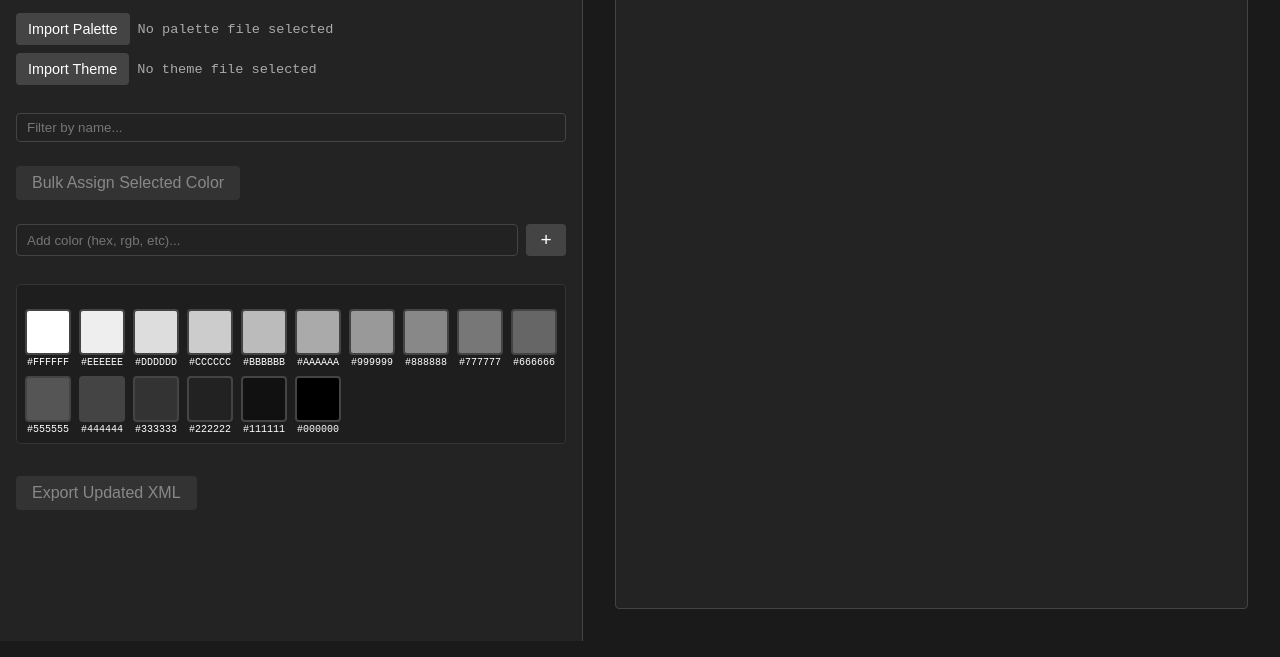
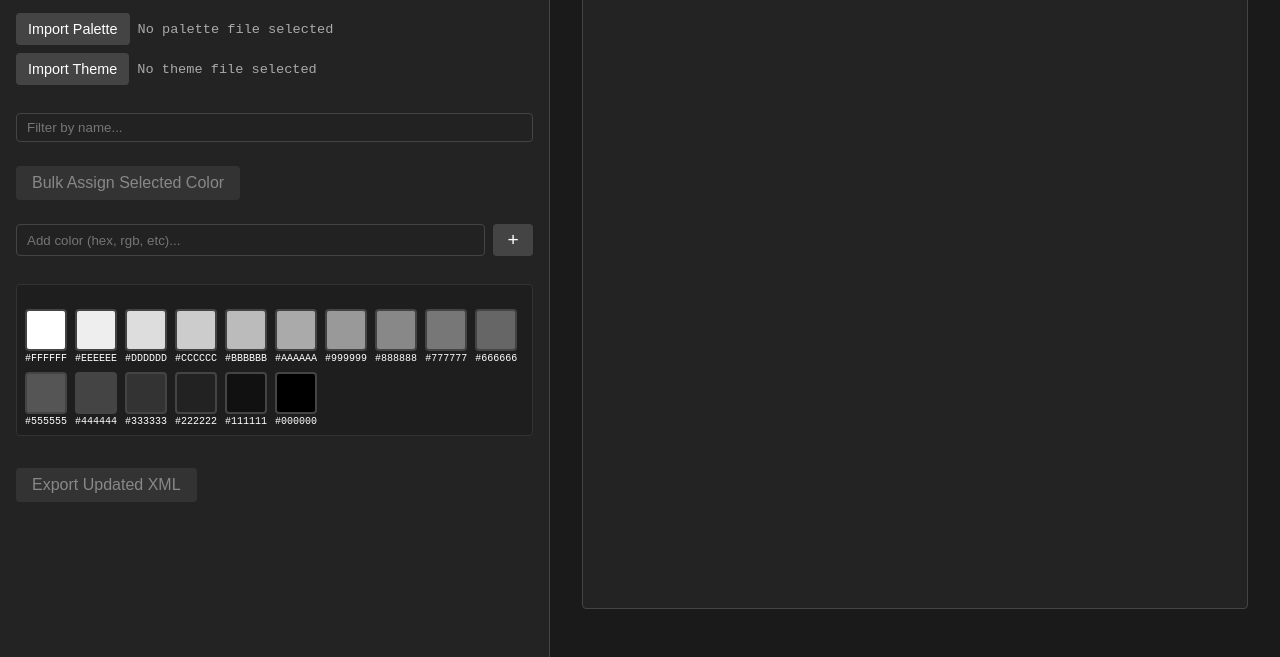
Before and after one commit to dcog989/Goat-Theme-Editor, a plain HTML site: page index.html in a window 1280 px wide. Shown: the part 143-800 px from the top of the page. Drawn offline with Linux system fonts and the light colour scheme.

Commit message:
bug hunt 1

```diff
--- a/css/GoatThemeEditor.css
+++ b/css/GoatThemeEditor.css
@@ -1,3 +1,5 @@
+*, *::before, *::after { box-sizing: border-box; }
+
 :root {
     --bg-body: #1a1a1a;
     --bg-input: #222222;
@@ -48,18 +50,26 @@ body {
     font-family: "Source Code Pro", monospace;
     font-size: 16px;
     margin: 0;
-    min-height: 98vh;
+    min-height: 100vh;
     transition: background 0.3s, color 0.3s;
+}
+@media (prefers-reduced-motion: reduce) {
+    body, .container, .sidebar, .main, .theme-toggle-button, .import-btn,
+    #filterInput, .btn-primary, #paletteColors, .palette-color,
+    .color-value-input, .palette-color-delete-btn {
+        transition: none !important;
+    }
 }
 .container {
     display: flex;
     flex-direction: row;
-    height: 98vh;
+    min-height: 100vh;
 }
 .sidebar {
     background: var(--bg-sidebar);
     padding: 24px 16px 16px 16px;
     width: 550px;
+    max-width: 100%;
     border-right: 1px solid var(--border-strong);
     display: flex;
     flex-direction: column;
@@ -99,6 +109,13 @@ h1 {
 }
 .theme-toggle-button:hover {
     background: var(--button-bg-hover);
+}
+.theme-toggle-button:focus-visible,
+.import-btn:focus-visible,
+.btn-primary:focus-visible,
+#addCustomColorBtn:focus-visible {
+    outline: 2px solid var(--selected-palette-border);
+    outline-offset: 2px;
 }
 .file-inputs {
     display: flex;
--- a/index.html
+++ b/index.html
@@ -3,6 +3,7 @@
 
 <head>
     <meta charset="UTF-8">
+    <meta name="viewport" content="width=device-width, initial-scale=1.0">
     <title>GOAT Theme Editor</title>
     <link rel="stylesheet" href="css/GoatThemeEditor.css">
     <link rel="icon" href="favicon.svg" type="image/svg+xml">
--- a/js/GoatThemeEditor.js
+++ b/js/GoatThemeEditor.js
@@ -13,6 +13,8 @@ let filteredThemeItems = [];
 let selectedPaletteColor = null;
 let themeFileDoc = null;
 let originalThemeFileName = "Theme";
+let currentPaletteReadId = 0;
+let currentThemeReadId = 0;
 
 
 // --- Core Logic Functions ---
@@ -42,6 +44,9 @@ function addCustomColor() {
 
 function deleteColorFromPalette(hexToDelete) {
     palette = palette.filter(p => p.hex !== hexToDelete);
+    if (selectedPaletteColor && selectedPaletteColor.hex === hexToDelete) {
+        selectedPaletteColor = null;
+    }
     renderPalette();
 }
 
@@ -55,10 +60,6 @@ function updateItemColor(item, newColorString) {
             newColorInfo.inputFormat = item.colorInfo.inputFormat;
             newColorInfo.originalPrefix = item.colorInfo.originalPrefix;
             newColorInfo.originalUsesCommas = item.colorInfo.originalUsesCommas;
-            if (item.colorInfo.originalHadExplicitAlpha) {
-                newColorInfo.instance = newColorInfo.instance.alpha(item.colorInfo.alpha);
-                newColorInfo.alpha = item.colorInfo.alpha;
-            }
         }
 
         const formattedValue = formatColorForOutput(newColorInfo);
@@ -127,8 +128,11 @@ document.addEventListener('DOMContentLoaded', () => {
             const file = e.target.files[0];
             if (!file) { paletteFileNameEl.textContent = 'No palette file selected'; return; }
             paletteFileNameEl.textContent = file.name;
+            currentPaletteReadId++;
+            const thisReadId = currentPaletteReadId;
             const reader = new FileReader();
             reader.onload = function (ev) {
+                if (thisReadId !== currentPaletteReadId) return;
                 try {
                     if (ev.target.result) {
                         palette = parsePalette(ev.target.result);
@@ -137,7 +141,7 @@ document.addEventListener('DOMContentLoaded', () => {
                     } else { alert("Error: Palette file content is empty or unreadable."); }
                 } catch (error) { alert(`Error processing palette file: ${error.message}`); }
             };
-            reader.onerror = function () { alert(`Error reading palette file: ${reader.error ? reader.error.message : 'Unknown error'}`); };
+            reader.onerror = function () { if (thisReadId !== currentPaletteReadId) return; alert(`Error reading palette file: ${reader.error ? reader.error.message : 'Unknown error'}`); };
             try { reader.readAsText(file); } catch (readError) { alert(`Could not start reading palette file: ${readError.message}`); }
         };
     }
@@ -158,8 +162,11 @@ document.addEventListener('DOMContentLoaded', () => {
             const nameParts = file.name.split('.');
             if (nameParts.length > 1) nameParts.pop();
             originalThemeFileName = nameParts.join('.') || file.name;
+            currentThemeReadId++;
+            const thisReadId = currentThemeReadId;
             const reader = new FileReader();
             reader.onload = function (ev) {
+                if (thisReadId !== currentThemeReadId) return;
                 try {
                     if (ev.target.result) {
                         const result = parseGenericThemeFile(ev.target.result);
@@ -170,7 +177,7 @@ document.addEventListener('DOMContentLoaded', () => {
                     } else { alert("Error: Theme file content is empty or unreadable."); }
                 } catch (error) { alert(`Error processing theme file: ${error.message}`); }
             };
-            reader.onerror = function () { alert(`Error reading theme file: ${reader.error ? reader.error.message : 'Unknown error'}`); };
+            reader.onerror = function () { if (thisReadId !== currentThemeReadId) return; alert(`Error reading theme file: ${reader.error ? reader.error.message : 'Unknown error'}`); };
             try { reader.readAsText(file); } catch (readError) { alert(`Could not start reading theme file: ${readError.message}`); }
         };
     }
@@ -207,7 +214,6 @@ document.addEventListener('DOMContentLoaded', () => {
     // Initial Setup Calls
     const initialTheme = localStorage.getItem('themeEditorTheme') || 'dark';
     applyTheme(initialTheme);
-    updateButtonStates();
     renderPalette();
     renderThemeItems();
 });
--- a/js/GoatThemeEditorColorUtils.js
+++ b/js/GoatThemeEditorColorUtils.js
@@ -7,6 +7,11 @@ window.colordx = colordx;
 
 function toHexByte(value) {
     return Math.round(Math.min(Math.max(value, 0), 255)).toString(16).padStart(2, '0');
+}
+
+function formatAlpha(a) {
+    if (Math.abs(a - 1) < 0.0001) return '1';
+    return parseFloat(a.toFixed(8)).toString();
 }
 
 function hexToShort(hex) {
@@ -115,8 +120,6 @@ function formatColorForOutput(colorInfo) {
                 }
             } else if (originalPrefix === "" && outputString.startsWith("#")) {
                 outputString = outputString.substring(1);
-            } else if (originalPrefix === "#" && !outputString.startsWith("#")) {
-                outputString = "#" + outputString;
             }
             break;
         }
@@ -128,13 +131,13 @@ function formatColorForOutput(colorInfo) {
             const a = rgb.alpha;
             if (usesCommas) {
                 if (outputAlpha) {
-                    outputString = `rgba(${r}, ${g}, ${b}, ${a === 1 ? '1' : a})`;
+                    outputString = `rgba(${r}, ${g}, ${b}, ${formatAlpha(a)})`;
                 } else {
                     outputString = `rgb(${r}, ${g}, ${b})`;
                 }
             } else {
                 if (outputAlpha) {
-                    outputString = `rgb(${r} ${g} ${b} / ${a === 1 ? '1' : a})`;
+                    outputString = `rgb(${r} ${g} ${b} / ${formatAlpha(a)})`;
                 } else {
                     outputString = `rgb(${r} ${g} ${b})`;
                 }
@@ -155,13 +158,13 @@ function formatColorForOutput(colorInfo) {
             const a = hsl.alpha;
             if (usesCommas) {
                 if (outputAlpha) {
-                    outputString = `hsla(${h}, ${s}%, ${l}%, ${a === 1 ? '1' : a})`;
+                    outputString = `hsla(${h}, ${s}%, ${l}%, ${formatAlpha(a)})`;
                 } else {
                     outputString = `hsl(${h}, ${s}%, ${l}%)`;
                 }
             } else {
                 if (outputAlpha) {
-                    outputString = `hsl(${h} ${s}% ${l}% / ${a === 1 ? '1' : a})`;
+                    outputString = `hsl(${h} ${s}% ${l}% / ${formatAlpha(a)})`;
                 } else {
                     outputString = `hsl(${h} ${s}% ${l}%)`;
                 }
@@ -180,9 +183,12 @@ function formatColorForOutput(colorInfo) {
         }
         default:
             outputString = c.toHex();
+            if (outputAlpha) {
+                outputString += toHexByte(c.alpha() * 255).toUpperCase();
+            }
             if (outputString.startsWith("#")) {
                 if (originalPrefix.toLowerCase() === "0x") {
-                    if (outputString.length >= 8) {
+                    if (outputAlpha) {
                         outputString = originalPrefix + outputString.substring(7, 9) + outputString.substring(1, 7);
                     } else {
                         outputString = originalPrefix + outputString.substring(1);
--- a/js/GoatThemeEditorIO.js
+++ b/js/GoatThemeEditorIO.js
@@ -59,7 +59,7 @@ function parseGenericThemeFile(xml) {
             }
         } else {
             const textContent = node.textContent.trim();
-            if (textContent) {
+            if (textContent && /^#|^rgb|^hsl|^oklch|^[0-9a-fA-F]{3,}$/.test(textContent)) {
                 const parsedColor = parseColorString(textContent);
                 if (parsedColor) {
                     items.push({ id: `gte-item-${items.length}`, name: `${node.nodeName}[_text_]`, currentColorHex: parsedColor.hex, colorInfo: parsedColor, el: node, attributeName: null, isColor: true });
@@ -97,6 +97,8 @@ function exportXml() {
     a.download = filename;
     document.body.appendChild(a);
     a.click();
-    document.body.removeChild(a);
-    URL.revokeObjectURL(a.href);
+    setTimeout(() => {
+        document.body.removeChild(a);
+        URL.revokeObjectURL(a.href);
+    }, 100);
 }
--- a/js/GoatThemeEditorUI.js
+++ b/js/GoatThemeEditorUI.js
@@ -14,7 +14,8 @@ function applyTheme(themeName) {
         document.body.classList.remove('light-theme');
         localStorage.setItem('themeEditorTheme', 'dark');
     }
-    if (typeof renderPalette === 'function' && (palette.length > 0 || document.getElementById('paletteColors').innerHTML.includes('palette-color'))) {
+    const paletteColorsEl = document.getElementById('paletteColors');
+    if (typeof renderPalette === 'function' && (palette.length > 0 || (paletteColorsEl && paletteColorsEl.innerHTML.includes('palette-color')))) {
         renderPalette();
     }
     if (typeof renderThemeItems === 'function' && (filteredThemeItems.length > 0 || themeItems.length > 0)) {
@@ -64,7 +65,7 @@ function renderPalette() {
         label.textContent = '#' + colorHexNoHash;
         label.style.fontSize = '10px';
         label.style.textAlign = 'center';
-        label.style.color = '#' + colorHexNoHash;
+        label.style.color = isEditorLightTheme ? '#000000' : '#FFFFFF';
         label.style.marginTop = '2px';
 
         wrapper.appendChild(d);
@@ -123,8 +124,8 @@ function updateThemeItemRow(item, row) {
 
     if (valueInput) {
         valueInput.value = item.colorInfo.originalString;
-        valueInput.style.color = fullHex;
-        valueInput.style.backgroundColor = getContrastingBackground(fullHex);
+        valueInput.style.color = getContrastingBackground(fullHex);
+        valueInput.style.backgroundColor = fullHex;
     }
     if (sampleText) {
         sampleText.style.color = fullHex;
```
